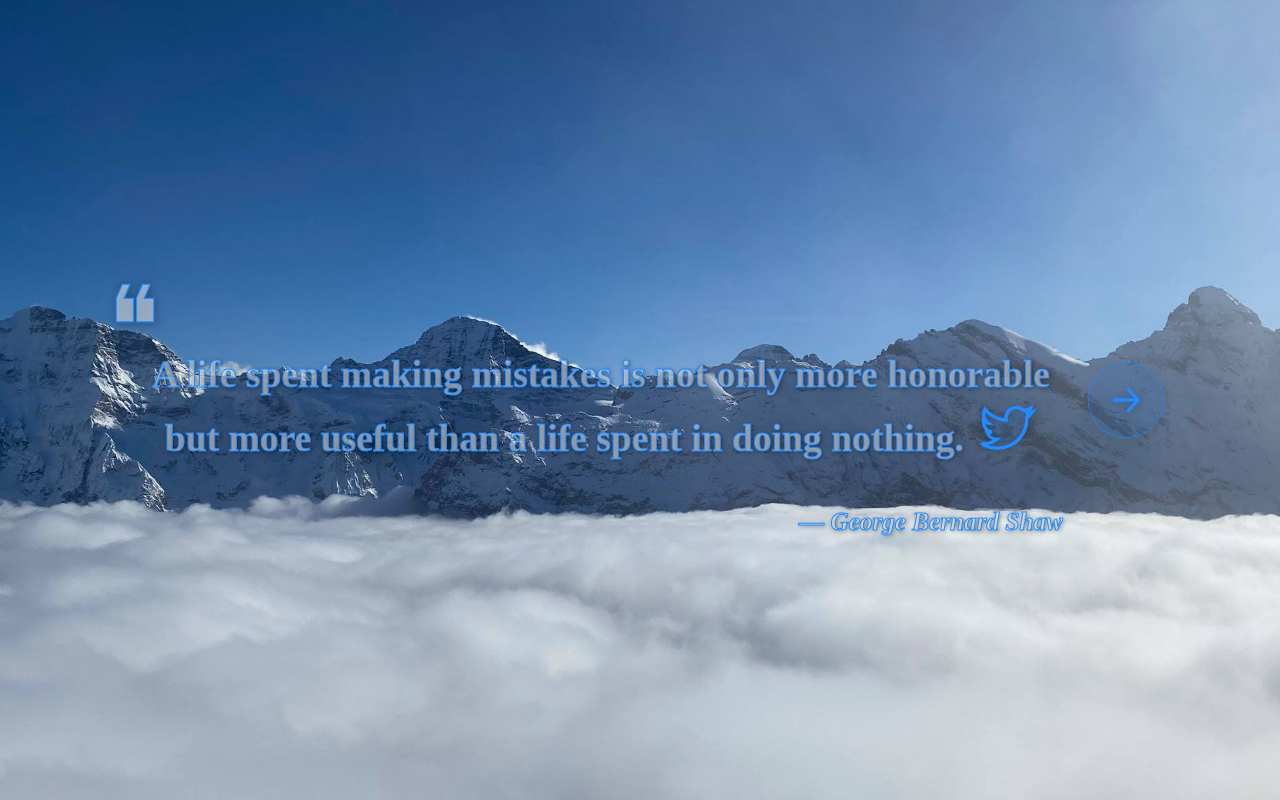
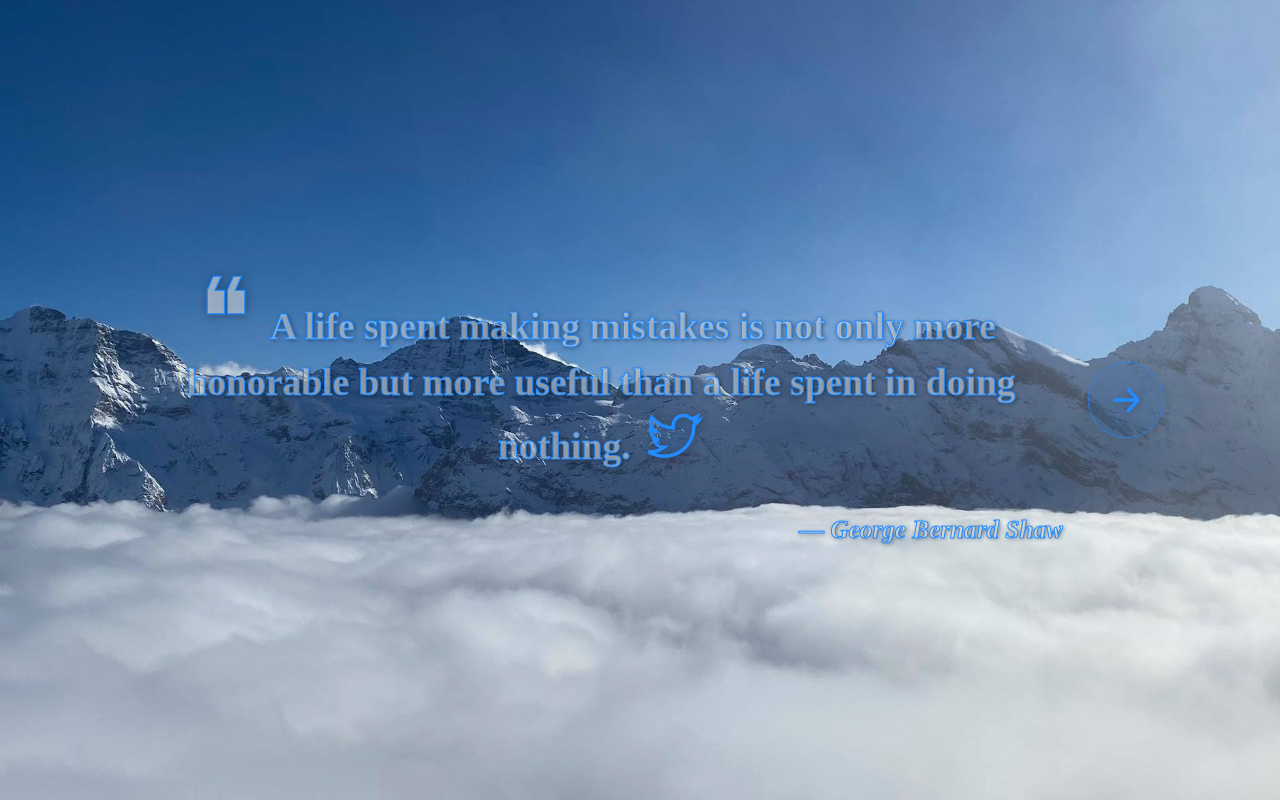
Before and after one commit to gzamaury/random-quote-machine, a React (Create React App) app: page / in a window 1280 px wide. Built offline with nearby package versions, Linux system fonts and the light colour scheme; no server answers.

Commit message:
small fix

```diff
--- a/src/component/QuoteBox/QuoteBox.js
+++ b/src/component/QuoteBox/QuoteBox.js
@@ -13,8 +13,8 @@ function QuoteBox({ text, author, onClickNextBtn }) {
     <div id="quote-box" className="quoteBox">
       <div className="quoteBox-container row-layout">
         <div id="quote-col" className="column-layout">
-          <img src={quote} className="quote-img" alt="quote" />
           <p id="text" data-testid="quote-box">
+            <img src={quote} className="quote-img" alt="quote" />
             {text}{" "}
             <a
               id="tweet-quote"
```
